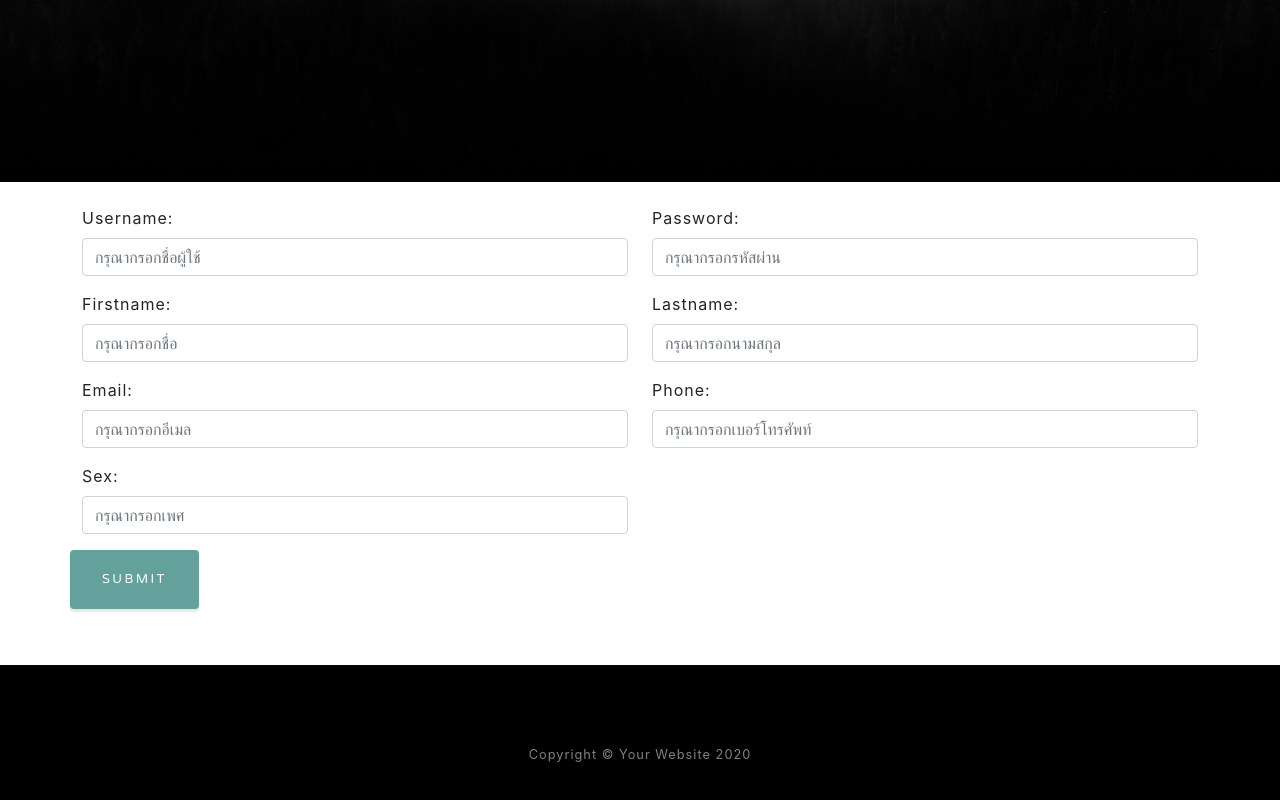
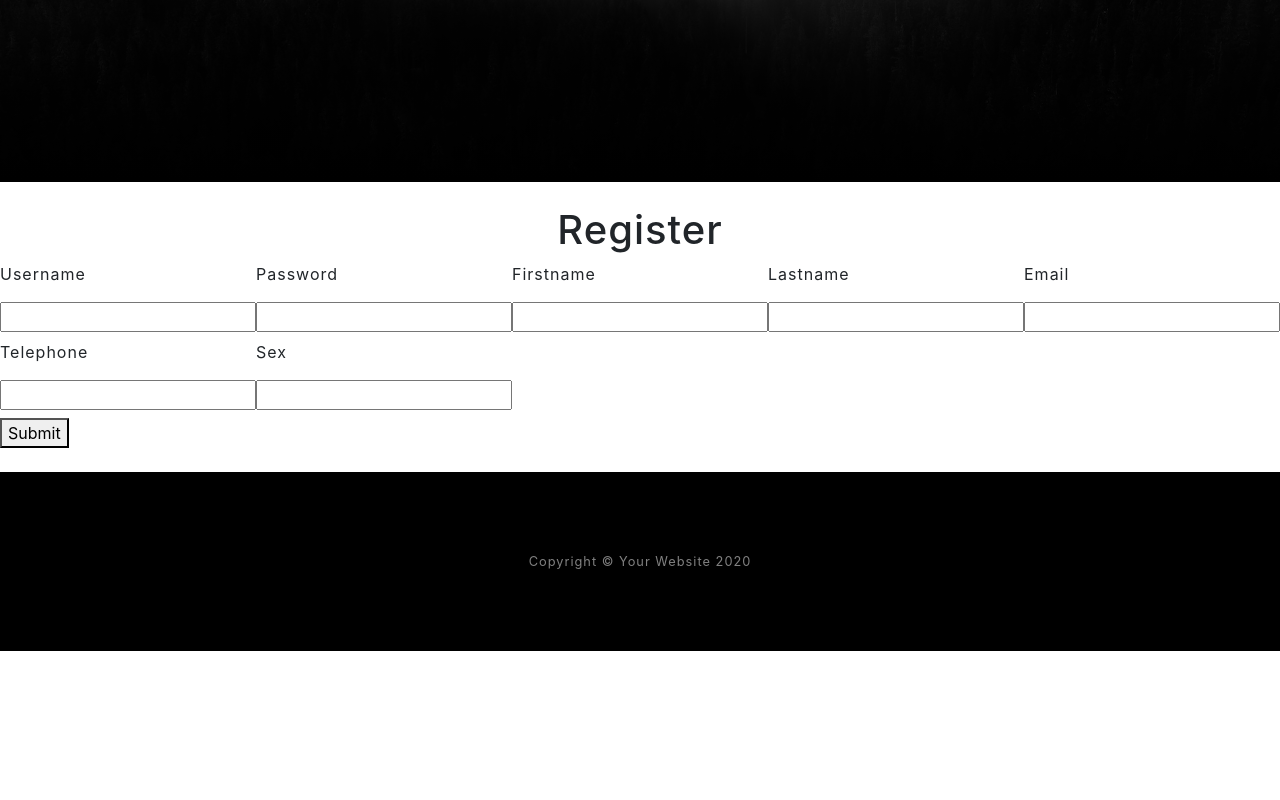
Before and after one commit to riwhj/Sports_competition, a React (Create React App) app: page /register in a window 1280 px wide. Shown: the part 618-1418 px from the top of the page. After the commit the page ends 1269 px from the top, so only its background shows below. Built offline with nearby package versions, Linux system fonts and the light colour scheme.

Commit message:
register original

```diff
--- a/src/components/register.js
+++ b/src/components/register.js
@@ -1,222 +1,47 @@
 import React, { Component } from "react";
 import './Login.css';
-import Dropdown from 'react-dropdown';
-
 
 
 export default class register extends Component {
 
-        constructor(props) {
-            super(props);
-
-            this.onChangeUsername = this.onChangeUsername.bind(this);
-            this.onChangeSex = this.onChangeSex.bind(this);
-            this.onChangePhone = this.onChangePhone.bind(this);
-            this.onChangeEmail = this.onChangeEmail.bind(this);
-            this.onChangePassword = this.onChangePassword.bind(this);
-            this.onChangeFirstname = this.onChangeFirstname.bind(this);
-            this.onChangeLastname = this.onChangeLastname.bind(this);
-            this.onSubmit = this.onSubmit.bind(this);
-
-            this.state = {
-            username: "",
-            sex: "",
-            phone: "",
-            email: "",
-            password:"",
-            firstname: "",
-            fastname: "",
-
-            };
-        }
-        // componentDidMount() {
-        //     axios
-        //     .get("http://localhost:5000/exercises/")
-        //     .then((response) => {
-        //         if (response.data.length > 0) {
-        //         this.setState({
-        //             runningname: response.data.map((exercise) => exercise.name),
-        //             name: response.data[0].name,
-        //         });
-        //         }
-        //     })
-        //     .catch((error) => {
-        //         console.log(error);
-        //     });
-        // }
-
-        onChangeUsername(e) {
-            this.setState({
-            username: e.target.value,
-            });
-        }
-        onChangeSex(e) {
-            this.setState({
-            sex: e.target.value,
-            });
-        }
-        onChangePhone(e) {
-            this.setState({
-            phone: e.target.value,
-            });
-        }
-        onChangeEmail(e) {
-            this.setState({
-            email: e.target.value,
-            });
-        }
-        onChangePassword(e) {
-            this.setState({
-            password: e.target.value,
-            });
-        }
-        onChangeFirstname(e) {
-            this.setState({
-            firstname: e.target.value,
-            });
-        }
-        onChangeLastname(e) {
-            this.setState({
-            lastname: e.target.value,
-            });
-        }
-
-        onSubmit(e) {
-            e.preventDefault();
-
-            const user = {
-            username: this.state.username,
-            sex: this.state.sex,
-            phone: this.state.phone,
-            email: this.state.email,
-            password: this.state.password,
-            firstname: this.state.firstname,
-            lastname: this.state.lastname,
-            };
-
-            console.log(user);
-
-            axios
-            .post("http://localhost:3000/register/add", user)
-            .then((res) => console.log(res.data));
-
-            window.location = "/register";
-        }
-
     render() {
         return (
             <>
-                <div class="container">
-                <div class="form-group">
-                    <form onSubmit={this.onSubmit}>
-                    <div class="row">
-                        <div class="col-xl-6 col-lg-6">
-                        <div className="form-group">
-                            <label>Username: </label>
-                            <input
-                            type="text"
-                            required
-                            className="form-control"
-                            value={this.state.username}
-                            onChange={this.onChangeUsername}
-                            placeholder="กรุณากรอกชื่อผู้ใช้"
-                            />
-                        </div>
-                        </div>
-                        <div class="col-xl-6 col-lg-6">
-                        <div className="form-group">
-                            <label>Password: </label>
-                            <input
-                            type="password"
-                            required
-                            className="form-control"
-                            value={this.state.password}
-                            onChange={this.onChangePassword}
-                            placeholder="กรุณากรอกรหัสผ่าน"
-                            />
-                        </div>
-                        </div>
-                    </div>
-                    <div class="row">
-                        <div class="col-xl-6 col-lg-6">
-                        <div className="form-group">
-                            <label>Firstname: </label>
-                            <input
-                            type="text"
-                            required
-                            className="form-control"
-                            value={this.state.firstname}
-                            onChange={this.onChangeFirstname}
-                            placeholder="กรุณากรอกชื่อ"
-                            />
-                        </div>
-                        </div>
-                        <div class="col-xl-6 col-lg-6">
-                        <div className="form-group">
-                            <label>Lastname: </label>
-                            <input
-                            type="text"
-                            required
-                            className="form-control"
-                            value={this.state.lastname}
-                            onChange={this.onChangeLastname}
-                            placeholder="กรุณากรอกนามสกุล"
-                            />
-                        </div>
-                        </div>
-                    </div>
-                    <div class="row">
-                        <div class="col-xl-6 col-lg-6">
-                        <div className="form-group">
-                            <label>Email: </label>
-                            <input
-                            type="text"
-                            required
-                            className="form-control"
-                            value={this.state.email}
-                            onChange={this.onChangeEmail}
-                            placeholder="กรุณากรอกอีเมล"
-                            />
-                        </div>
-                        </div>
-                        <div class="col-xl-6 col-lg-6">
-                        <div className="form-group">
-                            <label>Phone: </label>
-                            <input
-                            type="text"
-                            required
-                            className="form-control"
-                            value={this.state.phone}
-                            onChange={this.onChangePhone}
-                            placeholder="กรุณากรอกเบอร์โทรศัพท์"
-                            />
-                        </div>
-                        </div>
-                        <div class="col-xl-6 col-lg-6">
-                        <div className="form-group">
-                            <label>Sex: </label>
-                            <input
-                            type="text"
-                            required
-                            className="form-control"
-                            value={this.state.sex}
-                            onChange={this.onChangeSex}
-                            placeholder="กรุณากรอกเพศ"
-                            />
-                        </div>
-                        </div>
-                    </div>
-                    <div class="row">
-                        <div className="form-group">
-                        <input
-                            type="submit"
-                            value="submit"
-                            className="btn btn-primary"
-                        />
-                        </div>
+            <div className="login-wrapper">
+            <h1>Register</h1>
+                <form>
+                    <label>
+                        <p>Username</p>
+                        <input type="text" />
+                    </label>
+                    <label>
+                        <p>Password</p>
+                        <input type="password" />
+                    </label>
+                    <label>
+                        <p>Firstname</p>
+                        <input type="text" />
+                    </label>
+                    <label>
+                        <p>Lastname</p>
+                        <input type="text" />
+                    </label>
+                    <label>
+                        <p>Email</p>
+                        <input type="text" />
+                    </label>
+                    <label>
+                        <p>Telephone</p>
+                        <input type="number" />
+                    </label>
+                    <label>
+                        <p>Sex</p>
+                        <input type="text" />
+                    </label>
+                    <div>
+                        <button type="submit">Submit</button>
                     </div>
                 </form>
-                </div>
             </div>
             </>
         );
```
Lines whose indentation alone changed are shown as unchanged.
